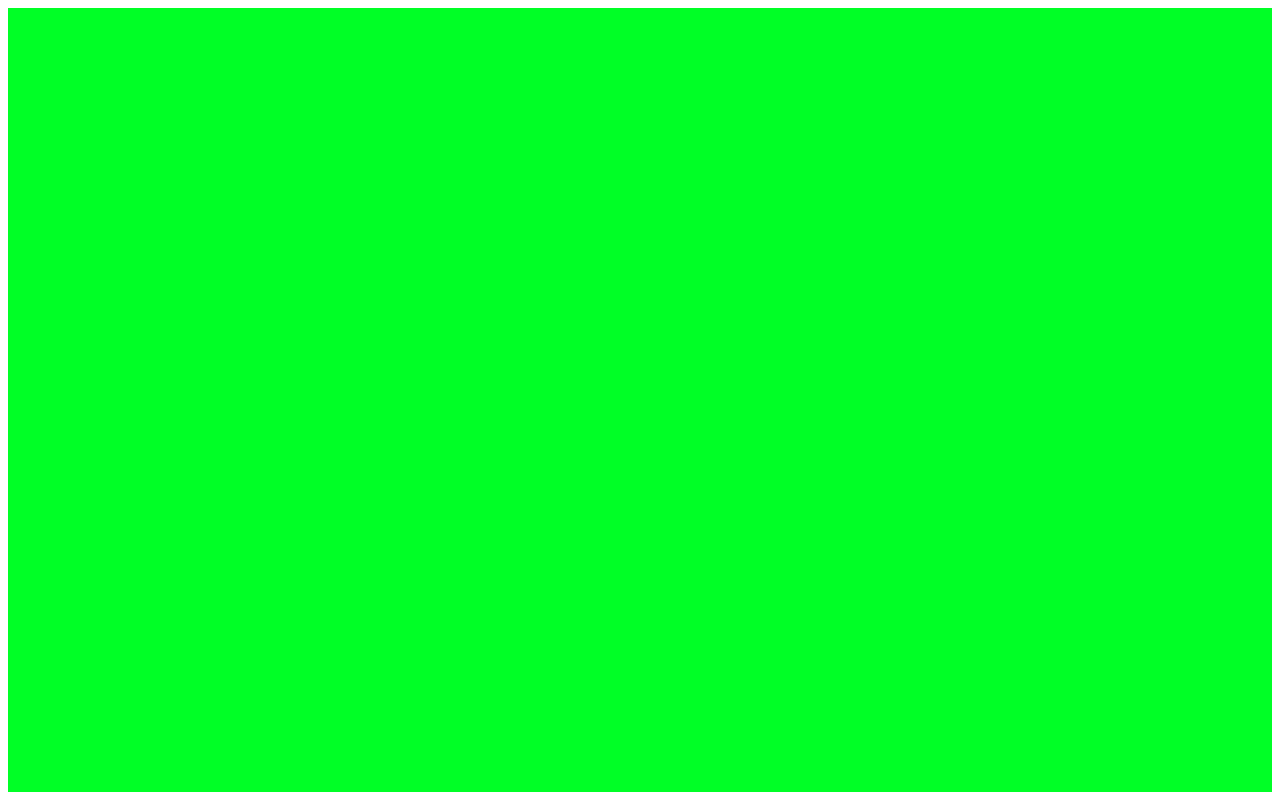
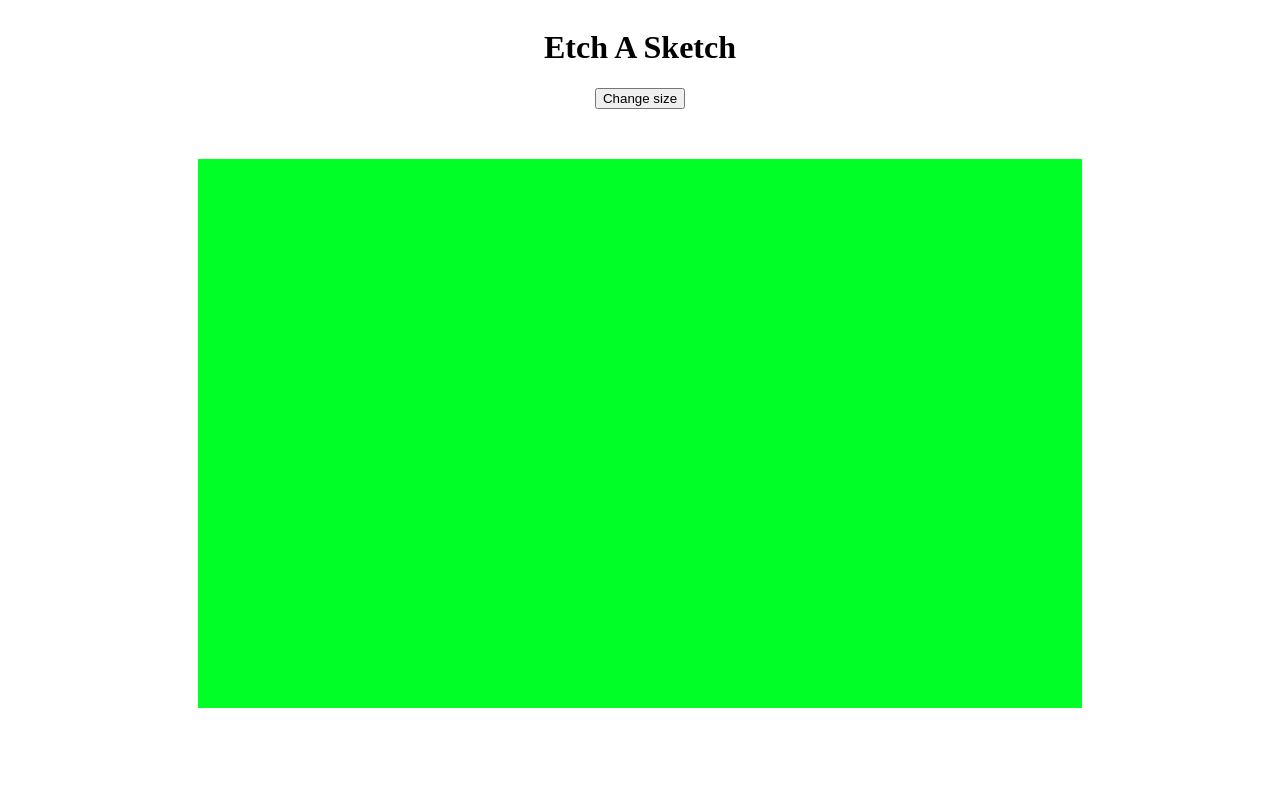
Before and after one commit to desdoo/Etch-A-Sketch, a plain HTML site: page index.html in a window 1280 px wide. Drawn offline with Linux system fonts and the light colour scheme.

Commit message:
add button to resize container

```diff
--- a/index.html
+++ b/index.html
@@ -7,6 +7,9 @@
 </head>
 
 <body>
+<h1> Etch A Sketch</h1>
+
+<button id="button"> Change size </button>
 
 <container id="container">
 
--- a/script.js
+++ b/script.js
@@ -1,29 +1,31 @@
-let rownumber = 100
-let columnnumber = 100
+let size = 50
 
 const colors = ['#F44336','#E57373','#EF5350',  '#7B1FA2','#6A1B9A','#9575CD','#283593','#1A237E','#8C9EFF','#536DFE','#3D5AFE','#304FFE','#B3E5FC','#03A9F4','#26A69A','#9688','#00897B','#00796B','#00695C','#B9F6CA','#64DD17','#F9FBE7','#F9A825','#F57F17','#FFA000','#FF8F00','#FF6F00','#EF6C00','#E65100','#CFD8DC','#263238'];
 
 
-function addRow(i) {
+addColumn(size)
+
+
+function addRow() {
     const container =  document.getElementById('container')
     const el = document.createElement('div');
     el.classList.add('row')
     container.appendChild(el);
 }
 
-function expandRow () {
-    for (let i=0; i<=rownumber;i++) {
+function expandRow (rownumber) {
+    for (let i=0; i<rownumber;i++) {
         addRow()
     }
 }
 
 
-function addColumn() {
-	expandRow();
+function addColumn(columnnumber) {
+	expandRow(columnnumber);
     const container = document.getElementsByClassName('row');
     Array.from(container).forEach((row) => {
 
-        for (let i=0; i<=columnnumber; i++) {
+        for (let i=0; i<columnnumber; i++) {
 
             const col = document.createElement('div');
             col.classList.add('column')
@@ -39,11 +41,13 @@ function addColumn() {
 function randomColorSelector() {
 
     var selectedColor = colors[Math.floor(Math.random() * colors.length)];
-    console.log(selectedColor)
-
-return selectedColor
+    return selectedColor
 
 }
 
 
-addColumn()
+btn = document.getElementById('button')
+btn.addEventListener("click",() => {
+    size = prompt("Please enter the size?");
+    addColumn(size)
+})
--- a/style.css
+++ b/style.css
@@ -2,9 +2,16 @@
     display: flex;
     flex-direction: column;
     background-color:#00ff26;
-    height: 100%;
-    width: 100%;
+    height: 70%;
+    width: 70%;
+    margin-top: 50px;
 
+}
+
+body {
+    display:flex;
+    align-items: center;
+    flex-direction: column;
 }
 
 .row {
```
